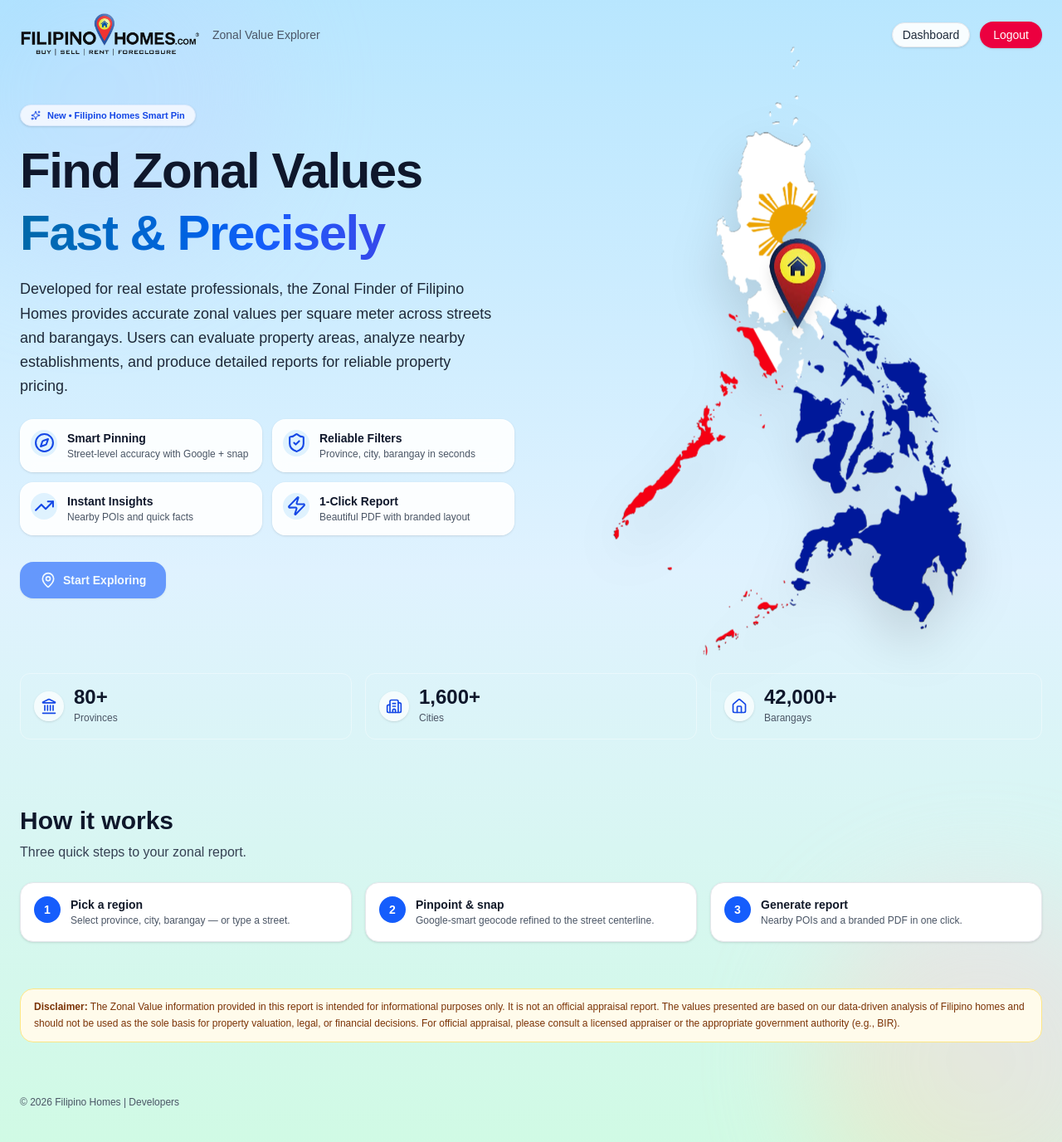
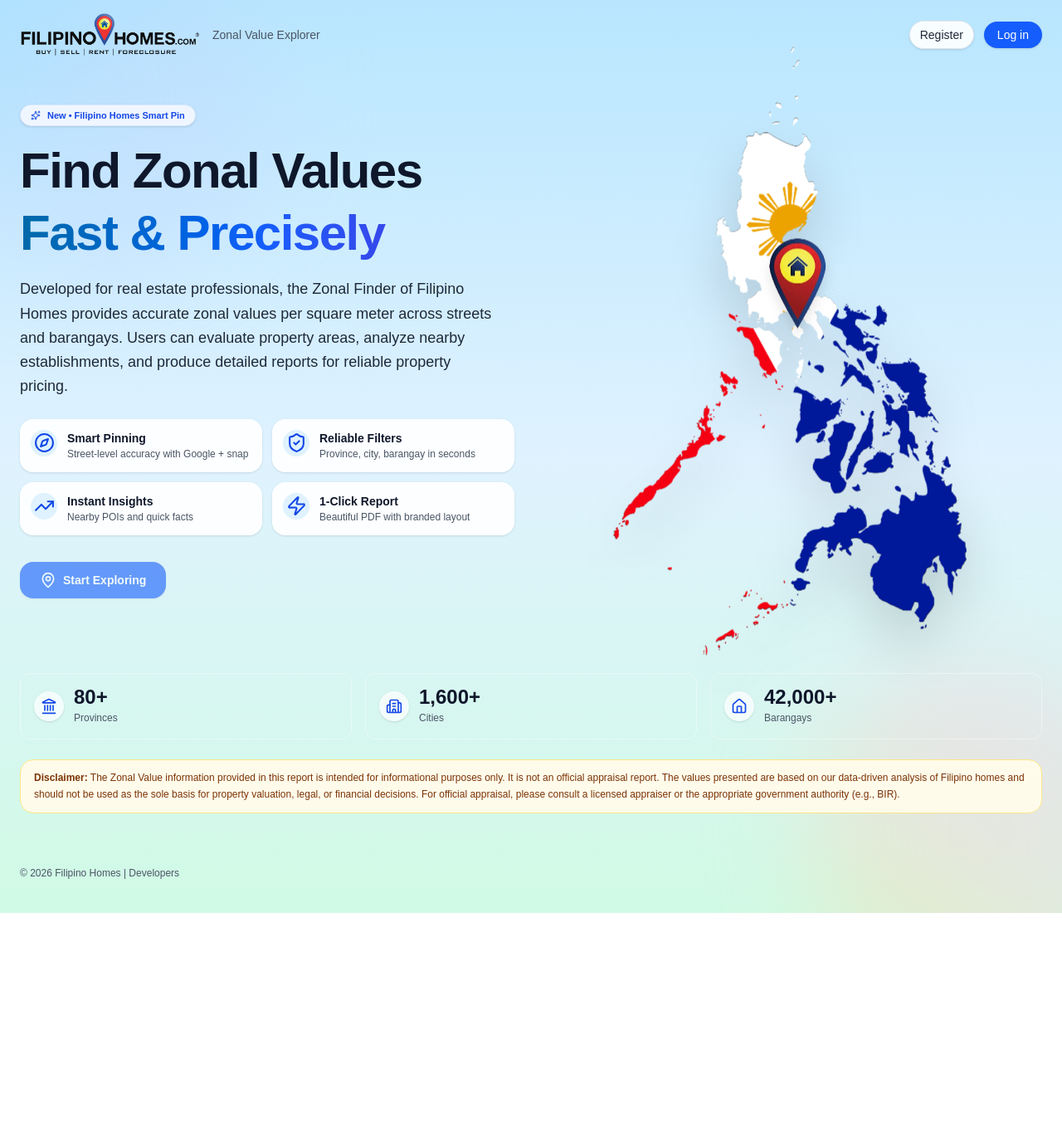
Before and after one commit to juliecor/PH-Zonal, a Next.js app: page /welcome in a window 1280 px wide. Shown: the whole page at 83% size. After the commit the page ends 1100 px from the top, so only its background shows below. Built offline with nearby package versions, Linux system fonts and the light colour scheme; no server answers.

Commit message:
new updates

```diff
--- a/app/welcome/page.tsx
+++ b/app/welcome/page.tsx
@@ -6,7 +6,7 @@ import Link from "next/link";
 import { MapPin, Zap, Compass, ShieldCheck, Sparkles, TrendingUp, Landmark, Building2, Home } from "lucide-react";
 import { useEffect, useState } from "react";
 import Disclaimer from "../components/Disclaimer";
-import { apiLogout, apiMe } from "../lib/authClient";
+import { apiLogout, apiMe, getToken } from "../lib/authClient";
 import LowBalanceNotice from "../components/LowBalanceNotice";
 
 export default function WelcomePage() {
@@ -15,20 +15,50 @@ export default function WelcomePage() {
   const [balance, setBalance] = useState<number | null>(null);
   const [name, setName] = useState<string>("");
   const [role, setRole] = useState<string>("");
+  const [authed, setAuthed] = useState<boolean>(false);
 
   useEffect(() => {
+    // Instant hint: if a token cookie exists, treat as authed immediately
+    setAuthed(!!getToken());
+
+    // Use a very short-lived cache to avoid UI flicker while backend responds
+    try {
+      const raw = localStorage.getItem("me.cache.v1");
+      if (raw) {
+        const cached = JSON.parse(raw) as { ts: number; name?: string; role?: string; token_balance?: number };
+        if (cached && Date.now() - (cached.ts || 0) < 60_000) {
+          setName(cached.name || "");
+          setRole((cached.role || "").toString());
+          if (typeof cached.token_balance === "number") setBalance(cached.token_balance);
+          setAuthed(true);
+        }
+      }
+    } catch {}
+
     apiMe()
       .then((me) => {
         if (me) {
           setBalance(typeof me.token_balance === "number" ? me.token_balance : null);
           setName(me.name || "");
           setRole((me.role || "").toString());
+          setAuthed(true);
+          try {
+            localStorage.setItem(
+              "me.cache.v1",
+              JSON.stringify({ ts: Date.now(), name: me.name, role: me.role, token_balance: me.token_balance })
+            );
+          } catch {}
+        } else {
+          setAuthed(false);
         }
       })
-      .catch(() => {});
+      .catch(() => {
+        // keep whatever we showed from cache; don't hard-flip UI on transient errors
+      });
   }, []);
 
   const isAdmin = (role || name)?.toLowerCase().includes("admin");
+  const isAuthed = authed;
   const canExplore = (balance ?? 0) > 0 || isAdmin;
   const dashHref = isAdmin ? "/admin/users" : "/dashboard/profile";
 
@@ -60,10 +90,12 @@ export default function WelcomePage() {
           <span className="text-sm text-gray-600 hidden sm:block">Zonal Value Explorer</span>
         </div>
         <div className="flex items-center gap-3 text-sm">
+          {isAuthed ? (
+            <>
               <Link href={dashHref} className="rounded-full bg-white/90 border border-gray-200 px-3 py-1 shadow-sm hover:bg-white">Dashboard</Link>
-          { isAdmin && (
+              {isAdmin && (
                 <Link href="/admin" className="rounded-full bg-white/90 border border-gray-200 px-3 py-1 shadow-sm hover:bg-white">Admin</Link>
-          ) }
+              )}
               {balance !== null && !isAdmin && (
                 <span className="rounded-full bg-white/90 border border-gray-200 px-3 py-1 shadow-sm">
                   Tokens: <span className="font-semibold">{balance}</span>
@@ -78,6 +110,13 @@ export default function WelcomePage() {
               >
                 Logout
               </button>
+            </>
+          ) : (
+            <>
+              <Link href="/register" className="rounded-full bg-white/90 border border-gray-200 px-3 py-1.5 shadow-sm hover:bg-white">Register</Link>
+              <Link href="/login" className="rounded-full bg-blue-600 text-white px-4 py-1.5 shadow hover:bg-blue-700">Log in</Link>
+            </>
+          )}
         </div>
       </header>
 
@@ -152,16 +191,7 @@ export default function WelcomePage() {
         </div>
       </section>
 
-      {/* How it works */}
-      <section id="how" className="relative z-10 max-w-7xl mx-auto px-6 py-14">
-        <h2 className="text-2xl sm:text-3xl font-black text-slate-900">How it works</h2>
-        <p className="text-gray-700 mt-2">Three quick steps to your zonal report.</p>
-        <div className="mt-6 grid md:grid-cols-3 gap-4">
-          <Step n={1} title="Pick a region" desc="Select province, city, barangay — or type a street." />
-          <Step n={2} title="Pinpoint & snap" desc="Google‑smart geocode refined to the street centerline." />
-          <Step n={3} title="Generate report" desc="Nearby POIs and a branded PDF in one click." />
-        </div>
-      </section>
+      {/* How it works section removed to keep page compact and non-scrollable */}
 
       {/* Disclaimer */}
       <section className="relative z-10 max-w-7xl mx-auto px-6">
--- a/middleware.ts
+++ b/middleware.ts
@@ -9,6 +9,7 @@ export function middleware(req: NextRequest) {
   if (
     pathname.startsWith("/login") ||
     pathname.startsWith("/register") ||
+    pathname.startsWith("/welcome") ||
     pathname.startsWith("/api") ||
     pathname.startsWith("/_next") ||
     pathname.startsWith("/favicon") ||
@@ -16,16 +17,23 @@ export function middleware(req: NextRequest) {
     pathname.startsWith("/fonts")
   ) {
     // If user is already logged in and hits /login or /register, send to /welcome
-    if (token && (pathname === "/login" || pathname === "/register")) {
-      const url = req.nextUrl.clone();
-      url.pathname = "/welcome";
-      return NextResponse.redirect(url);
-    }
+    // if (token && (pathname === "/login" || pathname === "/register")) {
+    //   const url = req.nextUrl.clone();
+    //   url.pathname = "/welcome";
+    //   return NextResponse.redirect(url);
+    // }
     return NextResponse.next();
   }
 
-  // Redirect homepage and any other app routes to login when not authenticated
-  // if (!token && (pathname === "/" || !pathname.includes("."))) {
+  // Redirect unauthenticated homepage to public welcome; protect app routes otherwise
+  // if (!token && pathname === "/") {
+  //   const url = req.nextUrl.clone();
+  //   url.pathname = "/welcome";
+  //   return NextResponse.redirect(url);
+  // }
+
+  // For other non-static routes (app) require authentication, excluding public welcome
+  // if (!token && !pathname.includes(".") && pathname !== "/welcome") {
   //   const url = req.nextUrl.clone();
   //   url.pathname = "/login";
   //   return NextResponse.redirect(url);
```
Lines whose indentation alone changed are shown as unchanged.
